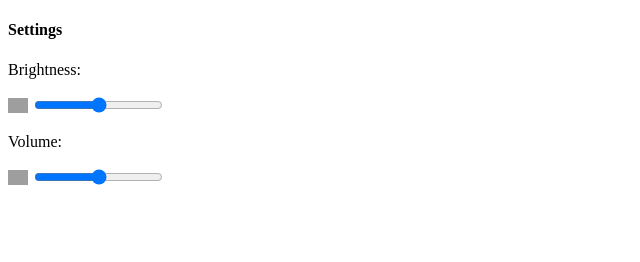
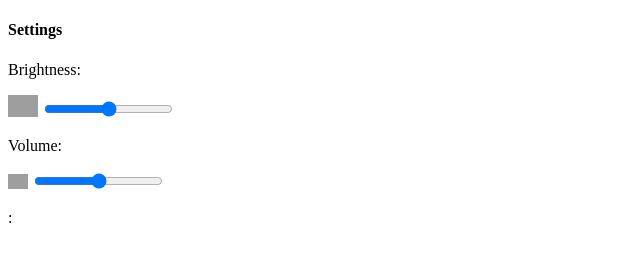
Before and after one commit to Nishitha202/Html, a plain HTML site: page Setting.html in a window 1280 px wide. Shown: the full height of the page, 0-640 px from the left. Drawn offline with Linux system fonts and the light colour scheme; grey boxes are pictures that could not be loaded.

Commit message:
Update Setting.html

```diff
--- a/Setting.html
+++ b/Setting.html
@@ -4,10 +4,11 @@
   <h4>Settings</h4>
   <p>Brightness:</p>
 
-  <img src="https://previews.123rf.com/images/aayam4d/aayam4d1907/aayam4d190700952/127667819-brightness-icon-intensity-setting-vector-art-illustration.jpg" width="20">
+  <img src="https://previews.123rf.com/images/aayam4d/aayam4d1907/aayam4d190700952/127667819-brightness-icon-intensity-setting-vector-art-illustration.jpg" width="30">
   <input type="range">
   <p>Volume:</p>
   <img src="https://upload.wikimedia.org/wikipedia/commons/thumb/2/21/Speaker_Icon.svg/2048px-Speaker_Icon.svg.png" width="20">
   <input type="range">
+    <p>:</p>
 </body>
 </html>
```
